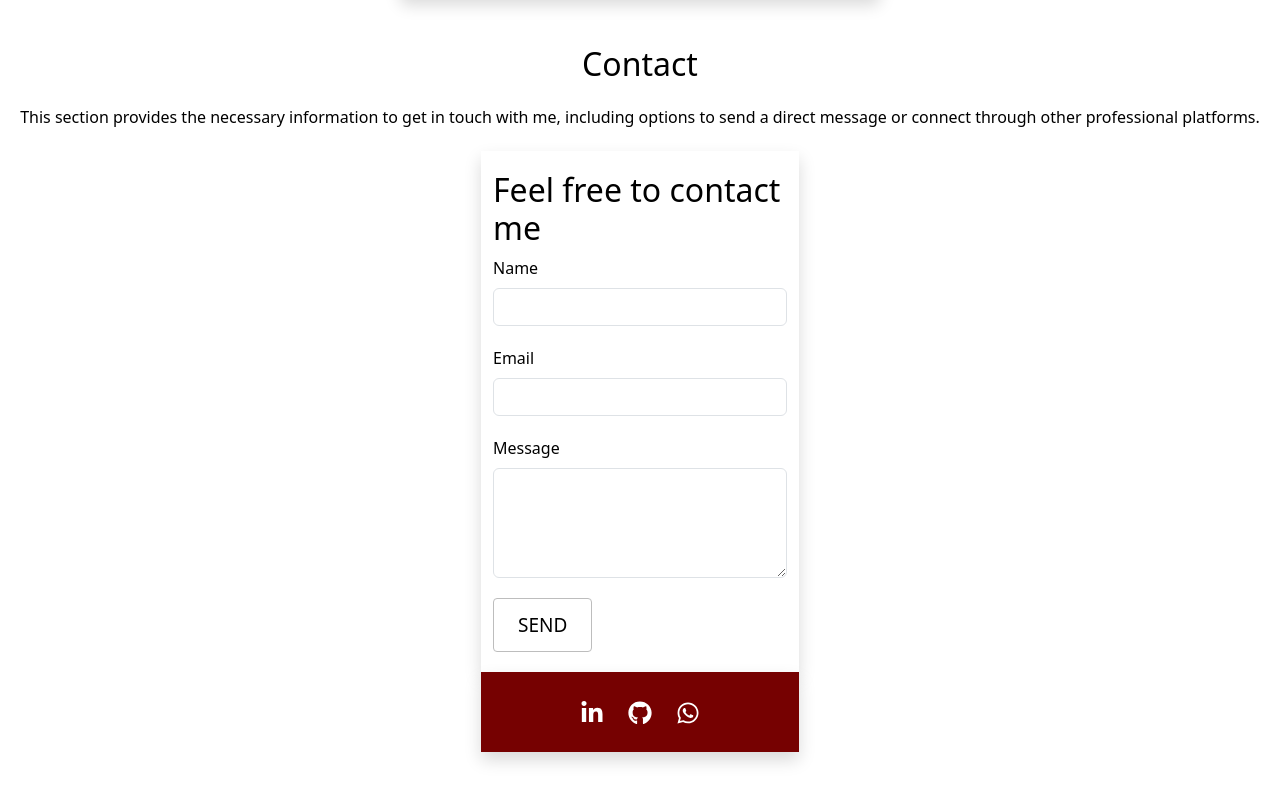
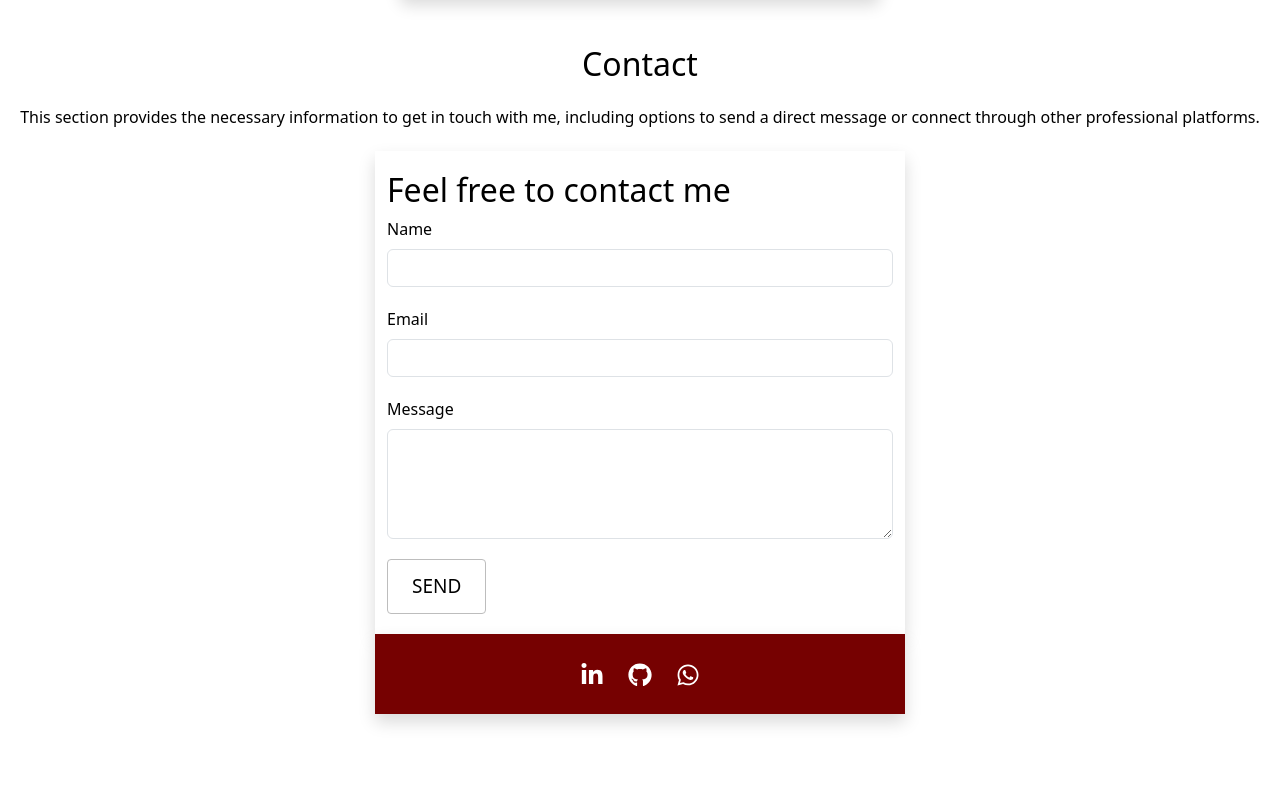
Before and after one commit to csalazara/Portafolio, a React (Create React App) app in the folder portafolio/: page / in a window 1280 px wide. Shown: the part 2983-3783 px from the top of the page. After the commit the page ends 3745 px from the top, so only its background shows below. Built offline with nearby package versions, Linux system fonts and the light colour scheme.

Commit message:
Ancho contacto form

```diff
--- a/portafolio/src/components/contactForm/ContactForm.js
+++ b/portafolio/src/components/contactForm/ContactForm.js
@@ -79,7 +79,7 @@ const ContactForm = () => {
             <h2 className="text-center mb-4">{t('contactTittle')}</h2>
             <h6 className="text-center mb-4">{t('contactDescription')}</h6>
             <Row className="contact-form d-flex justify-content-center">
-                <Col md={3} className="contact-form-left shadow mx-3">
+                <Col xs={12} sm={7} md={5} style={{maxWidth:'650px'}} className="contact-form-left shadow mx-3">
                     <h2>{t('contactSubTittle')}</h2>
                     <Form noValidate onSubmit={handleSubmit}>
                         <Form.Group controlId="formName" className="contact-form-input">
@@ -136,7 +136,7 @@ const ContactForm = () => {
                 </Col>
             </Row>
             <Row className="social-media-footer">
-                <Col md={3} className="background-primary shadow mx-3">
+                <Col xs={12} sm={7} md={5} style={{maxWidth:'650px'}} className="background-primary shadow mx-3">
                     <Row className="background-primary social-media-footer">
                         <a href='https://www.linkedin.com/in/cristophersalazar/' target="_blank" className='container-social-icon'>
                             <FaLinkedinIn className='text-white social-icon' />
```
